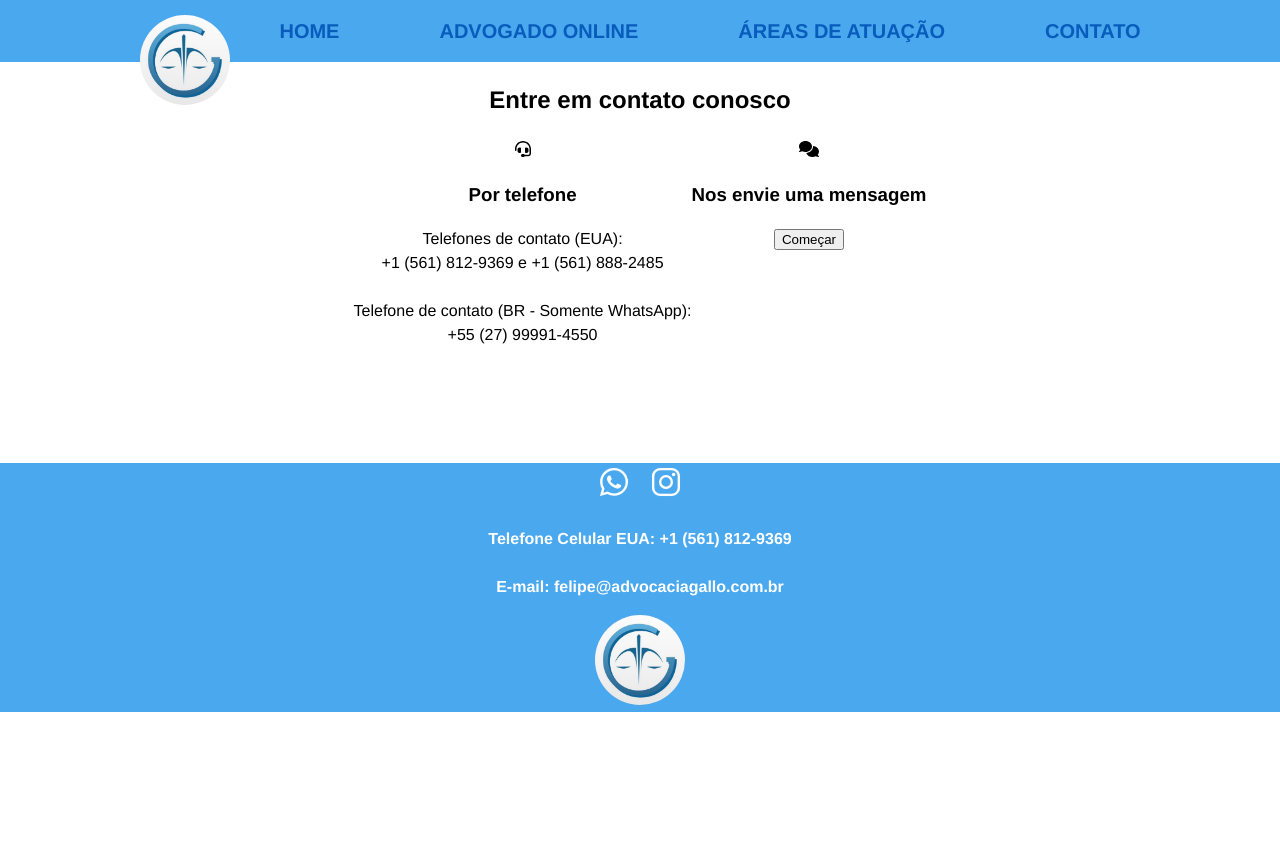
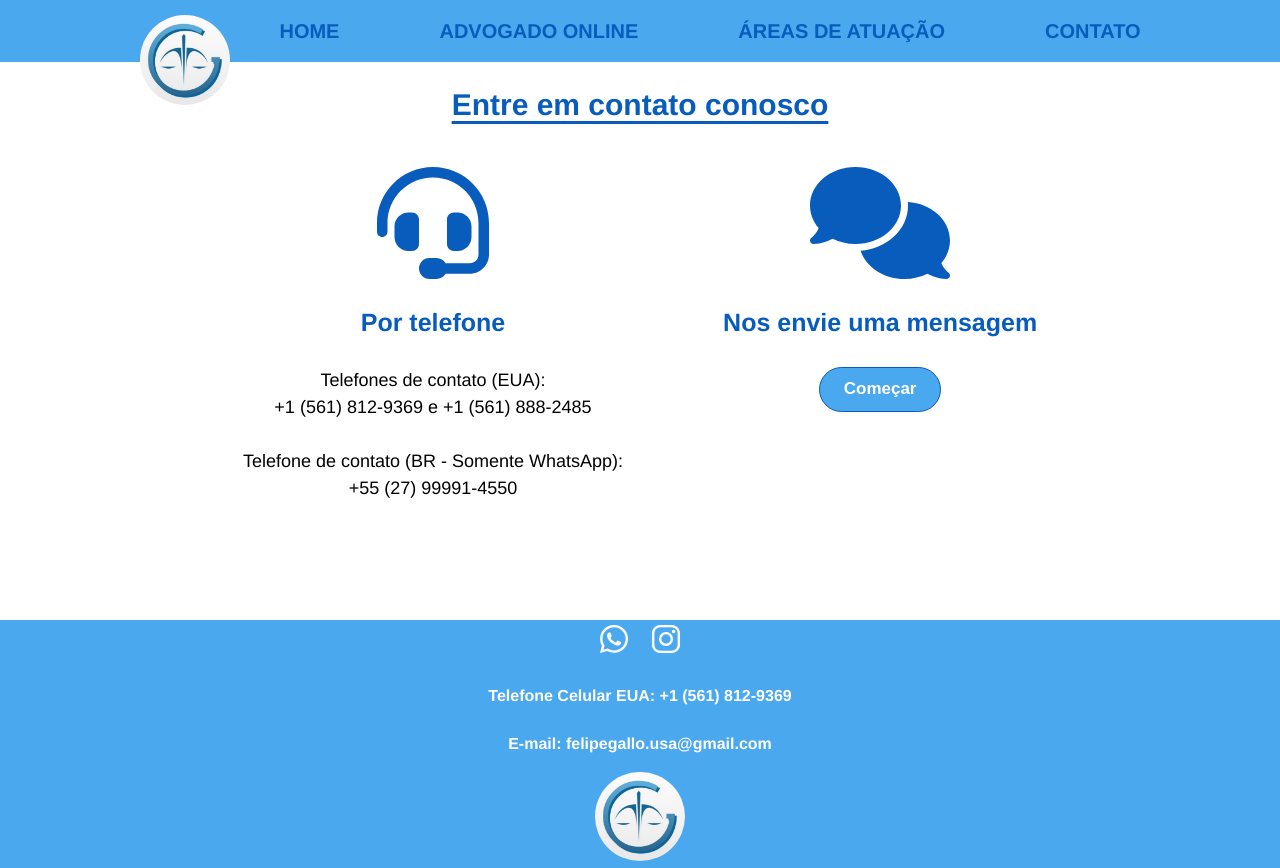
Before and after one commit to rebs1203/advocacia-gallo-react, a React (Vite) app: page /contato in a window 1280 px wide. Before the commit the page ends 800 px from the top, so only its background shows below. Built offline with nearby package versions, Linux system fonts and the light colour scheme.

Commit message:
finished app

```diff
--- a/index.html
+++ b/index.html
@@ -4,6 +4,7 @@
     <meta charset="UTF-8" />
     <meta name="viewport" content="width=device-width, initial-scale=1.0" />
     <title>Advocacia Gallo</title>
+    <link rel="icon" href="IMG_1984.jpeg" type="image/icon type">
   </head>
   <body>
     <div id="root"></div>
--- a/src/components /ContatoCom.jsx
+++ b/src/components /ContatoCom.jsx
@@ -29,17 +29,17 @@ const ContatoCom = () => {
 
     return (
         <>
-            <h2>Entre em contato conosco</h2>
+            <h2 className='contact-title'>Entre em contato conosco</h2>
             <div className='wraps-page'>
-                <div>
-                    <FontAwesomeIcon icon={faHeadset} />
-                    <h3>Por telefone</h3>
-                    <p>Telefones de contato (EUA):<br/> +1 (561) 812-9369 e +1 (561) 888-2485<br/><br/>Telefone de contato (BR - Somente WhatsApp):<br/> +55 (27) 99991-4550</p>
+                <div className='phone-block'>
+                    <FontAwesomeIcon className='headset-icon' icon={faHeadset} />
+                    <h3 className='contact-label'>Por telefone</h3>
+                    <p className='contact-text'>Telefones de contato (EUA):<br/> +1 (561) 812-9369 e +1 (561) 888-2485<br/><br/>Telefone de contato (BR - Somente WhatsApp):<br/> +55 (27) 99991-4550</p>
                 </div>
-                <div>
-                    <FontAwesomeIcon icon={faComments} />
-                    <h3>Nos envie uma mensagem</h3>
-                    <Popup contentStyle={{background: '#4aa8ef', width: '50%', maxWidth: '600px'}} arrowStyle={{display: 'none'}} trigger={<button className='button-contato'>Começar</button>} position="top center">
+                <div className='message-block'>
+                    <FontAwesomeIcon className='message-icon' icon={faComments} />
+                    <h3 className='contact-label'>Nos envie uma mensagem</h3>
+                    <Popup contentStyle={{background: '#4aa8ef', width: '50%', maxWidth: '600px'}} arrowStyle={{display: 'none'}} trigger={<button className='contact-button'>Começar</button>} position="top center">
                         <div style={{display: 'flex', flexDirection: "column"}}>
                             <form ref={form} onSubmit={sendEmail}>
                                 <Input startDecorator={<FontAwesomeIcon icon={faFileSignature} style={{color: '#085cbc'}} />} color="neutral" size="md" placeholder='Nome' name="user_name"/><br/>
--- a/src/components /Footer.jsx
+++ b/src/components /Footer.jsx
@@ -9,7 +9,7 @@ const Footer = () => {
             <div className='styles1'>
                 <a className='moreStyles' href="https://wa.me/5527999914550" target="_blank"><ion-icon name="logo-whatsapp"></ion-icon></a>
                 <a className='evenMoreStyles' href="https://www.instagram.com/advocaciagallo/" target="_blank"><ion-icon name="logo-instagram"></ion-icon></a>
-                <p className='pStyle' >Telefone Celular EUA: +1 (561) 812-9369<br/><br/>E-mail: felipe@advocaciagallo.com.br</p>
+                <p className='pStyle' >Telefone Celular EUA: +1 (561) 812-9369<br/><br/>E-mail: felipegallo.usa@gmail.com</p>
                 <img className='imgStyle' src="IMG_1984.jpeg" alt="logo"></img>
             </div>
         </>
--- a/src/styles/contato-com.css
+++ b/src/styles/contato-com.css
@@ -2,3 +2,68 @@
     display: flex;
     justify-content: center;
 }
+
+.headset-icon, .message-icon {
+    font-size: 7em;
+    color: #085cbc;
+}
+
+.contact-title {
+    margin-top: 20px;
+    margin-bottom: 40px;
+    color: #085cbc;
+    text-decoration: underline;
+    text-decoration-skip-ink: auto;
+    text-underline-offset: 0.2em;
+    font-size: 30px;
+}
+
+.contact-label {
+    color: #085cbc;
+    font-size: 25px;
+}
+
+.contact-text {
+    font-size: 18px;
+}
+
+.contact-button {
+    color: white;
+    background-color: #4aa8ef;
+    border: 1px solid #085cbc;
+    border-radius: 10em;
+    font-size: 17px;
+    font-weight: 600;
+    padding: 0.7em 1.4em;
+    cursor: pointer;
+    transition: all 0.3s ease-in-out;
+    box-shadow: 0 0 0 0 #085cbc;
+}
+
+.contact-button:hover {
+    transform: translateY(-4px) translateX(-2px);
+    box-shadow: 2px 5px 0 0 #085cbc;
+}
+
+.contact-button:active {
+    transform: translateY(2px) translateX(1px);
+    box-shadow: 0 0 0 0 #085cbc;
+}
+
+.phone-block {
+    margin-right: 50px;
+}
+
+.message-block {
+    margin-left: 50px;
+}
+
+@media (max-width: 1000px) {
+    .wraps-page {
+        flex-direction: column;
+    }
+
+    .phone-block, .message-block {
+        margin: 0px;
+    }
+}
```
